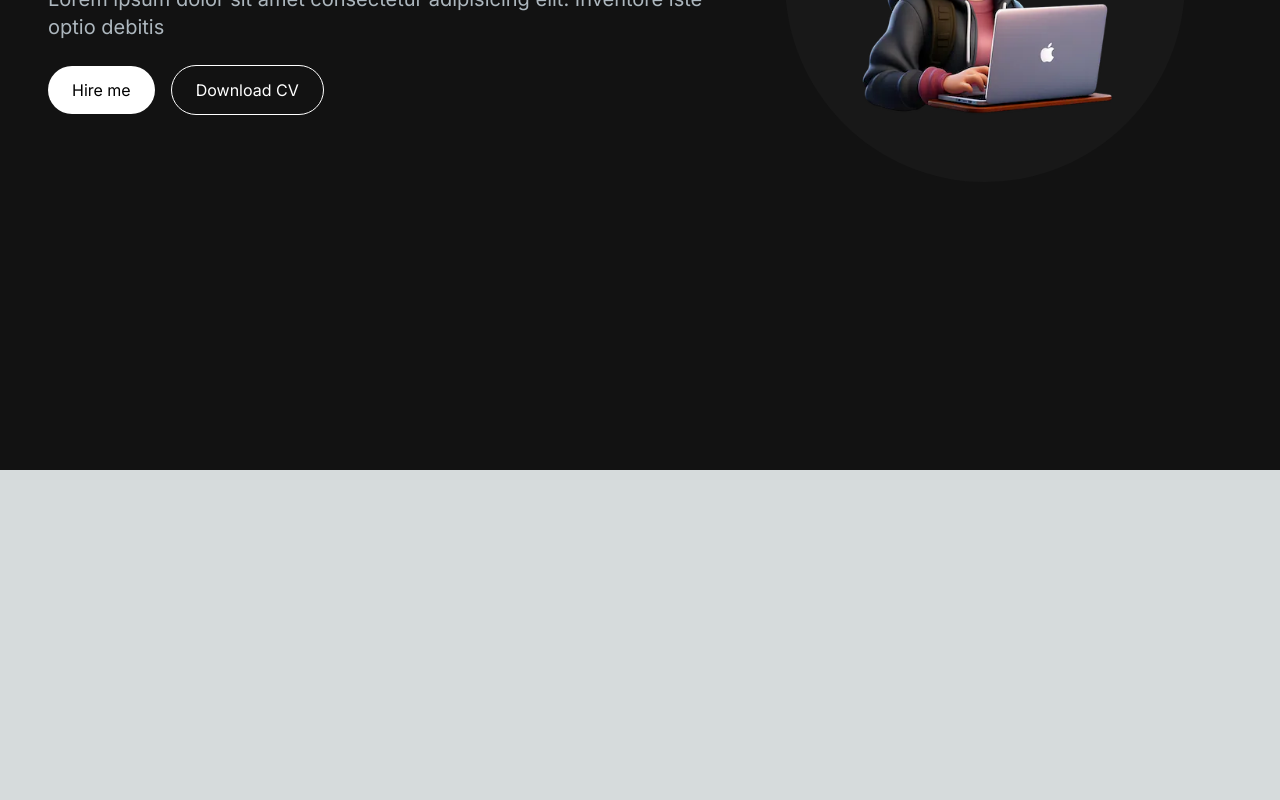
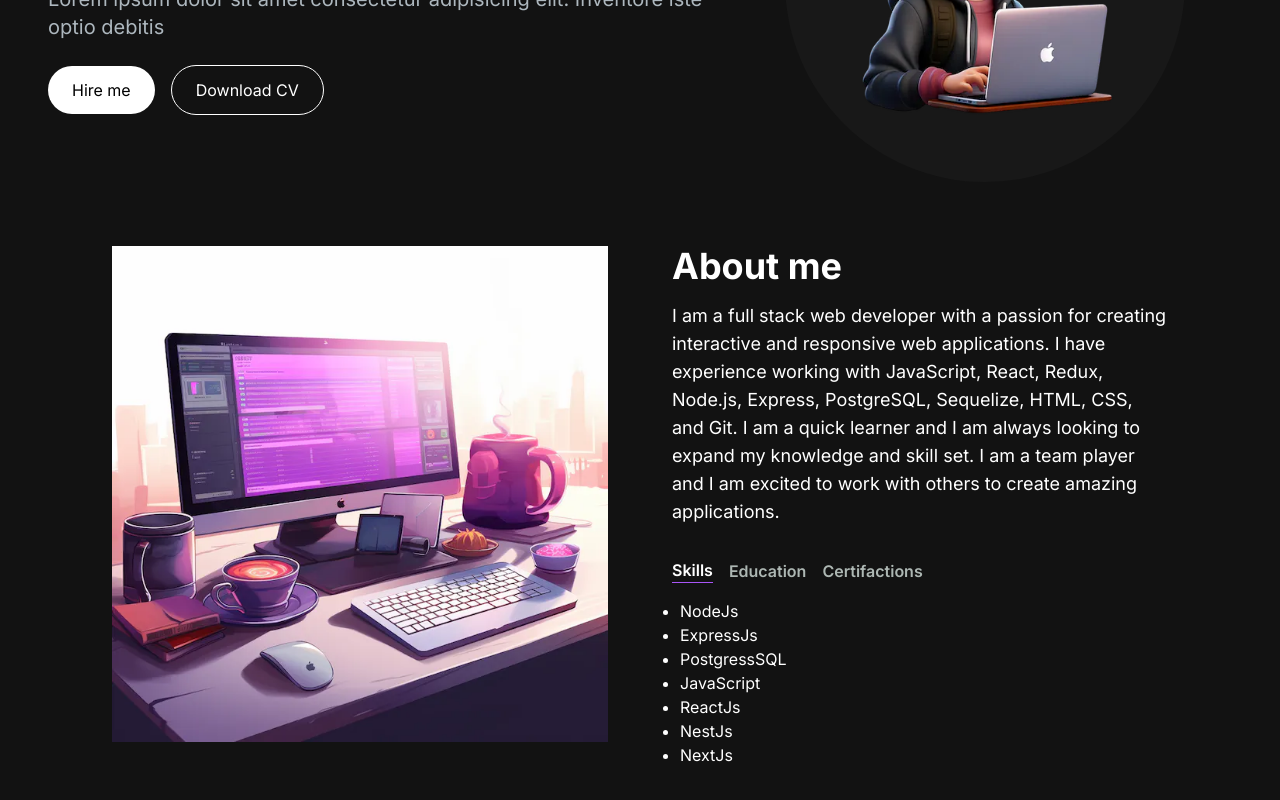
Before and after one commit to ahammamlho/Portfolio, a Next.js app: page / in a window 1280 px wide. Shown: the part 330-1130 px from the top of the page. Before the commit the page ends 800 px from the top, so only its background shows below. Built offline with nearby package versions, Linux system fonts and the light colour scheme.

Commit message:
finish about section

```diff
--- /dev/null
+++ b/src/app/components/AboutSection.tsx
@@ -0,0 +1,84 @@
+'use client'
+import React, { useState, useTransition } from 'react'
+import Image from "next/image"
+import TabButton from './TabButton'
+
+const TAB_DATA = [
+    {
+        title: 'Skills',
+        id: "skills",
+        content: (
+            <ul className='list-disc pl-2'>
+                <li>NodeJs</li>
+                <li>ExpressJs</li>
+                <li>PostgressSQL</li>
+                <li>JavaScript</li>
+                <li>ReactJs</li>
+                <li>NestJs</li>
+                <li>NextJs</li>
+            </ul>
+        )
+    },
+    {
+        title: 'Education',
+        id: "education",
+        content: (
+            <ul className='list-disc pl-2'>
+                <li>1337 School</li>
+                <li>ENSEM</li>
+                <li>CPGE</li>
+            </ul>
+        )
+    },
+    {
+        title: 'Certifactions',
+        id: "certifications",
+        content: (
+            <ul className='list-disc pl-2'>
+                <li>Fullsatck Academy of code</li>
+                <li>python</li>
+                <li>flutter</li>
+            </ul>
+        )
+    }
+]
+
+const AboutSection = () => {
+    const [tab, setTab] = useState("skills")
+    const [isPending, startTransition] = useTransition();
+
+    const handleTabChange = (id: string) => {
+        startTransition(() => {
+            setTab(id);
+        })
+    }
+    return (
+        <section className='text-white'>
+            <div className='md:grid md:grid-cols-2 gap-8  py-8 px-4 xl:gap-16 sm:py-16 sm:px-16'>
+                <Image
+                    src="/about-image.png"
+                    alt="image"
+                    width={500}
+                    height={500}
+                />
+                <div className='mt-4 md:mt-0'>
+                    <h2 className='text-4xl font-bold text-whit mb-4'>About me</h2>
+                    <p className='text-base md:text-lg'>
+                        I am a full stack web developer with a passion for creating interactive and responsive web applications. I have experience working with JavaScript, React, Redux, Node.js, Express, PostgreSQL, Sequelize, HTML, CSS, and Git. I am a quick learner and I am always looking to expand my knowledge and skill set. I am a team player and I am excited to work with others to create amazing applications.
+                    </p>
+
+                    <div className='flex flex-row mt-8'>
+                        {TAB_DATA.map((elm, index) => (
+                            <TabButton key={index} selectTap={() => handleTabChange(elm.id)} active={tab == elm.id}>{elm.title}</TabButton>
+                        ))}
+                    </div>
+                    <div className='mt-4'>
+                        {TAB_DATA.find((t) => t.id === tab)?.content}
+                    </div>
+                </div>
+            </div>
+        </section>
+    )
+}
+
+export default AboutSection
--- a/src/app/components/HeroSection.tsx
+++ b/src/app/components/HeroSection.tsx
@@ -12,7 +12,6 @@ const HeroSection = () => {
                     <h1 className='text-white mb-4 text-4xl sm:text-5xl lg:text-6xl font-extrabold'>
                         <span> Hello, I'm </span>
                         <br />
-                        {/* Lhoussaine */}
                         <TypeAnimation
                             sequence={[
                                 'Lhoussaine',
--- /dev/null
+++ b/src/app/components/TabButton.tsx
@@ -0,0 +1,15 @@
+'use client'
+import React from 'react'
+
+const TabButton = ({ active, selectTap, children }: any) => {
+    const buttonClasses = active ? 'text-white border-b border-purple-500' : 'text-[#ADB7B3]'
+    return (
+        <button onClick={selectTap}>
+            <p className={`mr-4 font-semibold hover:text-white  ${buttonClasses}`}>
+                {children}
+            </p>
+        </button >
+    )
+}
+
+export default TabButton
--- a/src/app/page.tsx
+++ b/src/app/page.tsx
@@ -1,6 +1,7 @@
 import Image from 'next/image'
 import HeroSection from './components/HeroSection'
 import NavBar from './components/NavBar'
+import AboutSection from './components/AboutSection'
 
 export default function Home() {
   return (
@@ -8,6 +9,7 @@ export default function Home() {
       <NavBar />
       <div className='container mx-auto px-12 py-4 mt-24'>
         <HeroSection />
+        <AboutSection />
       </div>
     </main>
   )
```
Also changed, not shown: public/about-image.png (added).
